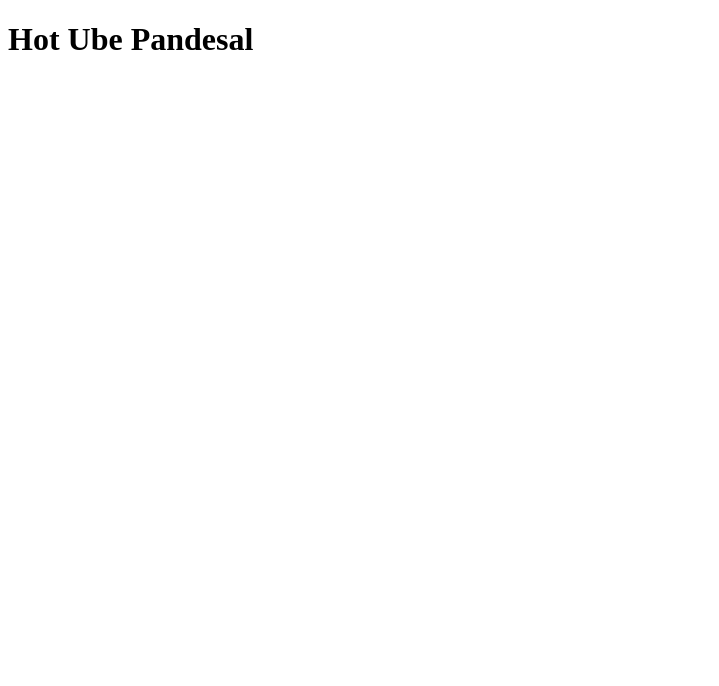
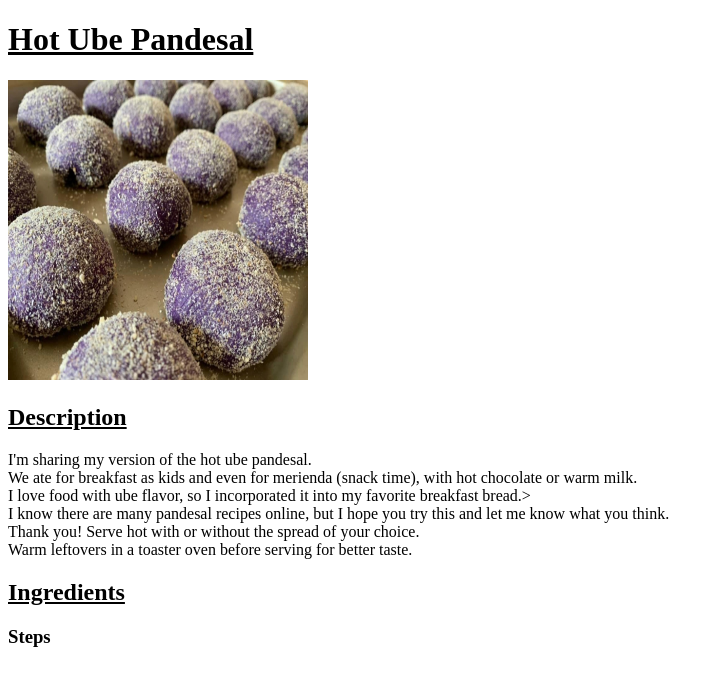
Before and after one commit to juswamacbook/odin-recipes, a plain HTML site: page index.html in a window 1280 px wide. Shown: the whole page, without its empty margins (0-719 px from the left). Drawn offline with Linux system fonts and the light colour scheme.

Commit message:
UbePandesal.html and index.html

```diff
--- a/index.html
+++ b/index.html
@@ -3,9 +3,29 @@
 <head>
     <meta charset="UTF-8">
     <meta name="viewport" content="width=device-width, initial-scale=1.0">
-    <title >Hot Ube-Pandesal Recipe</title>
+    <title>
+        Hot Ube-Pandesal Recipe
+    </title>
 </head>
 <body>
-    <h1 href = "recipes/UbePandesal.html">Hot Ube Pandesal</h1>
+    <h1 href = "recipes/UbePandesal.html">
+        <u>Hot Ube Pandesal</u>
+    </h1>
+    <img src = "images/Ube_Pandesal_(Filipino_purple_yam_Bread_roll).jpg" alt = "Ube Pandesal" height = 300 width = 300>
+    <h2>
+        <u>Description</u>
+    </h2>
+        <p>
+            I'm sharing my version of the hot ube pandesal.<br>
+            We ate for breakfast as kids and even for merienda (snack time), with hot chocolate or warm milk.<br>
+            I love food with ube flavor, so I incorporated it into my favorite breakfast bread.><br>
+            I know there are many pandesal recipes online, but I hope you try this and let me know what you think.<br>
+            Thank you! Serve hot with or without the spread of your choice.<br>
+            Warm leftovers in a toaster oven before serving for better taste.<br>
+        </p>
+    <h2>
+        <u>Ingredients</u>
+    </h2>
+    <h3>Steps</h3>
 </body>
 </html>
```
Also changed, not shown: recipes/UbePandesal.html (+1 -1 lines), images/Ube_Pandesal_(Filipino_purple_yam_Bread_roll).jpg (added).
